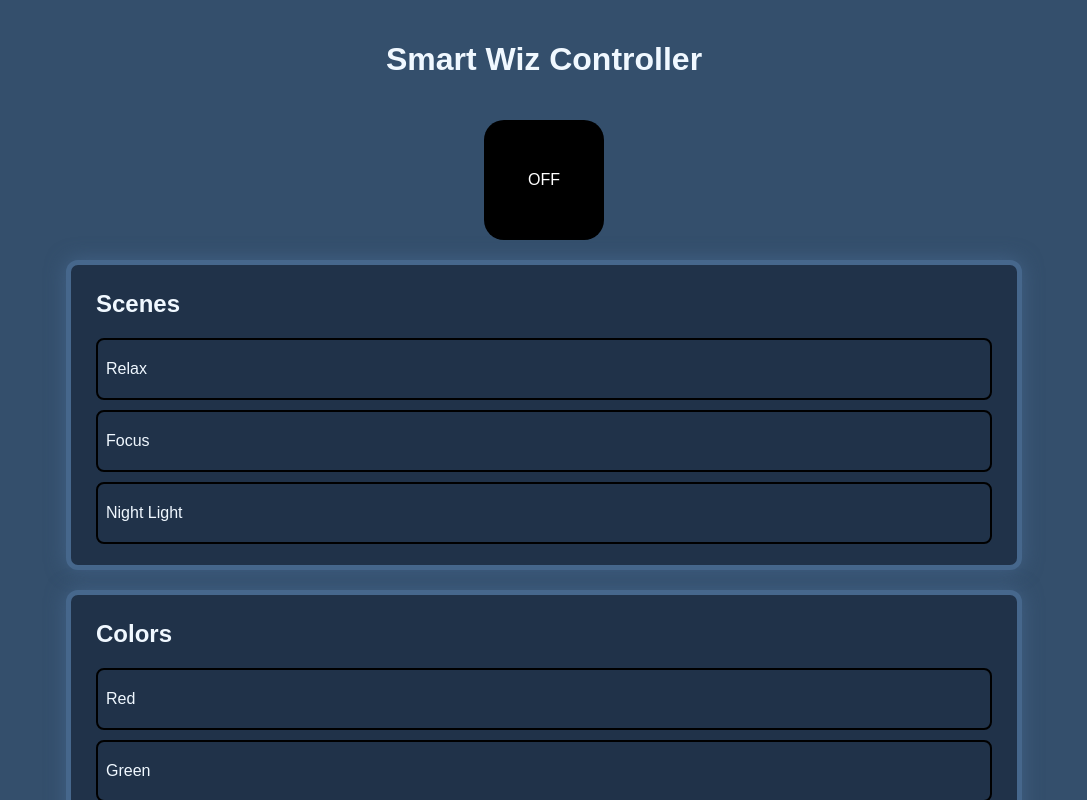
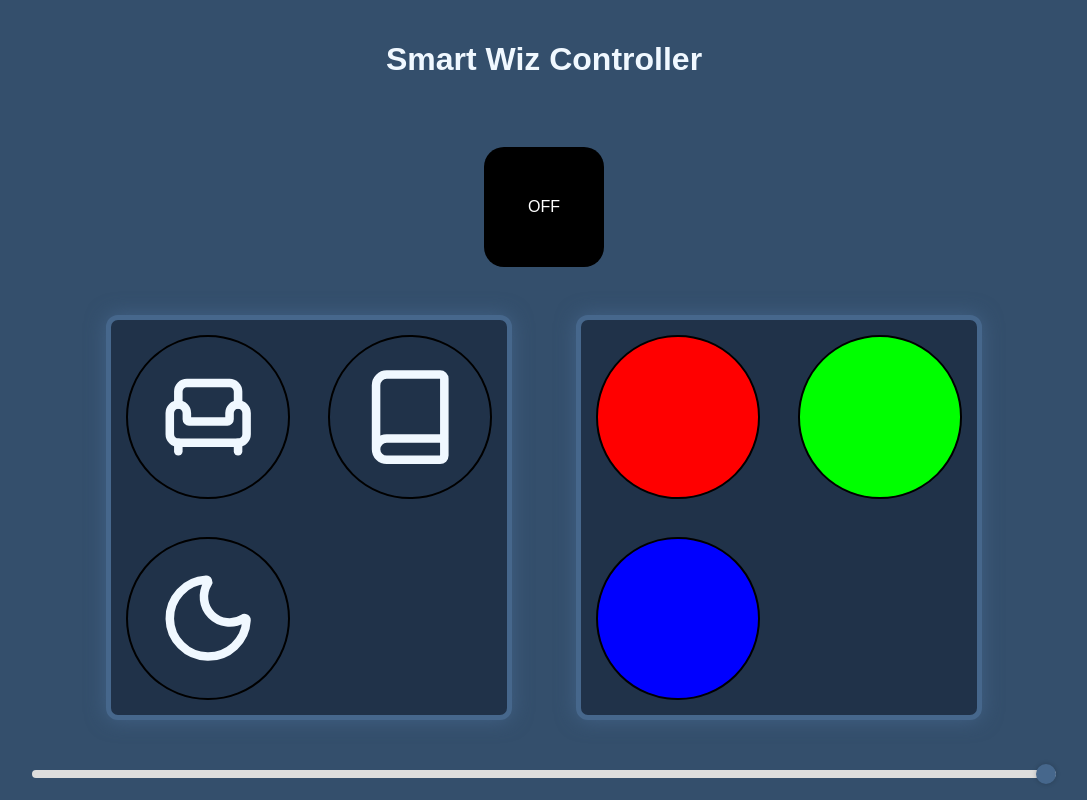
Before and after one commit to ItsWaferz/smart-wiz-bulb-controller, a React (Vite) app: page / in a window 1280 px wide. Shown: the top 800 px of the page, without its empty margins (96-1183 px from the left). Built offline with nearby package versions, Linux system fonts and the light colour scheme.

Commit message:
Circle buttons and UI change

```diff
--- a/index.html
+++ b/index.html
@@ -3,7 +3,14 @@
   <head>
     <meta charset="UTF-8" />
     <link rel="icon" type="image/svg+xml" href="/vite.svg" />
-    <meta name="viewport" content="width=device-width, initial-scale=1.0" />
+    <meta
+      name="viewport"
+      content="width=device-width, initial-scale=1, viewport-fit=cover"
+    />
+    <meta
+      name="apple-mobile-web-app-status-bar-style"
+      content="black-translucent"
+    />
     <title>my-smart-home</title>
   </head>
   <body>
--- a/package.json
+++ b/package.json
@@ -10,6 +10,7 @@
     "preview": "vite preview"
   },
   "dependencies": {
+    "lucide-react": "^0.562.0",
     "react": "^19.2.0",
     "react-dom": "^19.2.0"
   },
--- a/src/App.jsx
+++ b/src/App.jsx
@@ -1,6 +1,7 @@
 import { useState } from "react";
 import Bulb from "./Bulb";
 import Card from "./Card";
+import * as Icons from "lucide-react";
 
 function App() {
   const [bulbSettings, setBulb] = useState({
@@ -10,15 +11,51 @@ function App() {
   });
 
   let scenes = [
-    { id: 1, name: "Relax", color: "#ffa500", brightness: 70 },
-    { id: 2, name: "Focus", color: "#ffffff", brightness: 100 },
-    { id: 3, name: "Night Light", color: "#0000ff", brightness: 30 },
+    {
+      id: 1,
+      name: "Relax",
+      color: "#ffa500",
+      brightness: 70,
+      icon: Icons.Armchair,
+    },
+    {
+      id: 2,
+      name: "Focus",
+      color: "#ffffff",
+      brightness: 100,
+      icon: Icons.Book,
+    },
+    {
+      id: 3,
+      name: "Night Light",
+      color: "#0000ff",
+      brightness: 30,
+      icon: Icons.Moon,
+    },
   ];
 
   let colors = [
-    { id: 1, name: "Red", color: "#ff0000", brightness: 60 },
-    { id: 2, name: "Green", color: "#00ff00", brightness: 60 },
-    { id: 3, name: "Blue", color: "#0000ff", brightness: 60 },
+    {
+      id: 1,
+      name: "Red",
+      color: "#ff0000",
+      brightness: 60,
+      backgroundColor: "#ff0000",
+    },
+    {
+      id: 2,
+      name: "Green",
+      color: "#00ff00",
+      brightness: 60,
+      backgroundColor: "#00ff00",
+    },
+    {
+      id: 3,
+      name: "Blue",
+      color: "#0000ff",
+      brightness: 60,
+      backgroundColor: "#0000ff",
+    },
   ];
 
   const handleSceneChange = (scene) => {
@@ -44,9 +81,16 @@ function App() {
         onToggle={() => setBulb((prev) => ({ ...prev, isOn: !prev.isOn }))}
       />
 
-      <Card title="Scenes" content={scenes} onItemClick={handleSceneChange} />
+      <div className="cards-container">
+        <Card
+          title="Scenes"
+          content={scenes}
+          onItemClick={handleSceneChange}
+          customClass="scenes"
+        />
 
-      <Card title="Colors" content={colors} onItemClick={handleSceneChange} />
+        <Card title="Colors" content={colors} onItemClick={handleSceneChange} />
+      </div>
 
       <input
         type="range"
--- a/src/Card.jsx
+++ b/src/Card.jsx
@@ -1,11 +1,16 @@
-function Card({ title, content, onItemClick }) {
+function Card({ title, content, onItemClick, customClass }) {
   return (
-    <div className="card">
-      <h2 className="card-title">{title}</h2>
+    <div className={`card ${customClass}`}>
       <ul className="card-content">
         {content.map((item) => (
-          <li key={item.id} onClick={() => onItemClick(item)}>
-            {item.name}
+          <li
+            style={{
+              backgroundColor: item.backgroundColor,
+            }}
+            key={item.id}
+            onClick={() => onItemClick(item)}
+          >
+            {item.icon && <item.icon className="card-icon" />}
           </li>
         ))}
       </ul>
--- a/src/index.css
+++ b/src/index.css
@@ -5,42 +5,70 @@
   --text-color: aliceblue;
 }
 
+html,
+body,
+#root {
+  margin: 0;
+  padding: 0;
+  width: 100%;
+  height: 100dvh;
+  overflow: hidden;
+}
+
 .app {
   display: flex;
   flex-direction: column;
   align-items: center;
-  gap: 20px;
+  justify-content: space-between;
+  height: 100%;
   padding: 20px;
-  background-color: var(--background-color);
+  box-sizing: border-box;
 }
 
 body {
   margin: 0;
   font-family: Arial, Helvetica, sans-serif;
   color: var(--text-color);
+  background-color: var(--background-color);
+  margin: auto;
+}
+
+.cards-container {
+  display: grid;
+  grid-template-columns: 1fr 1fr;
+  gap: 5dvw;
 }
 
 .card {
   background-color: var(--secondary-color);
   border-radius: 12px;
-  padding: 5px 25px;
+  padding: 15px 15px;
   box-shadow: 0px 0px 20px rgba(70, 103, 140, 0.8);
   border: 5px solid var(--primary-color);
-  width: 70dvw;
+  text-align: center;
 }
 
 .card-content {
   list-style: none;
   cursor: pointer;
   padding: 0;
+  display: grid;
+  grid-template-columns: 1fr 1fr;
+  gap: 3dvw;
+  margin: 0;
 }
 
 .card-content li {
   padding: 3px;
   border: 2px solid black;
   margin-top: 10px;
-  padding: 20px 8px;
-  border-radius: 8px;
+  border-radius: 50%;
+  display: flex;
+  align-items: center;
+  justify-content: center;
+  width: 12dvw;
+  height: 12dvw;
+  margin: 0;
 }
 
 .card-content li:hover {
@@ -59,7 +87,6 @@ body {
   outline: none;
 }
 
-/* Stil pentru „butonul” sliderului (partea care se mișcă) */
 .brightness-slider::-webkit-slider-thumb {
   -webkit-appearance: none;
   width: 20px;
@@ -69,3 +96,8 @@ body {
   cursor: pointer;
   box-shadow: 0px 0px 5px rgba(0, 0, 0, 0.2);
 }
+
+.card-icon {
+  width: 8dvw;
+  height: 8dvw;
+}
```
Also changed, not shown: 1 other file (tests, documents, lock files or other folders).
